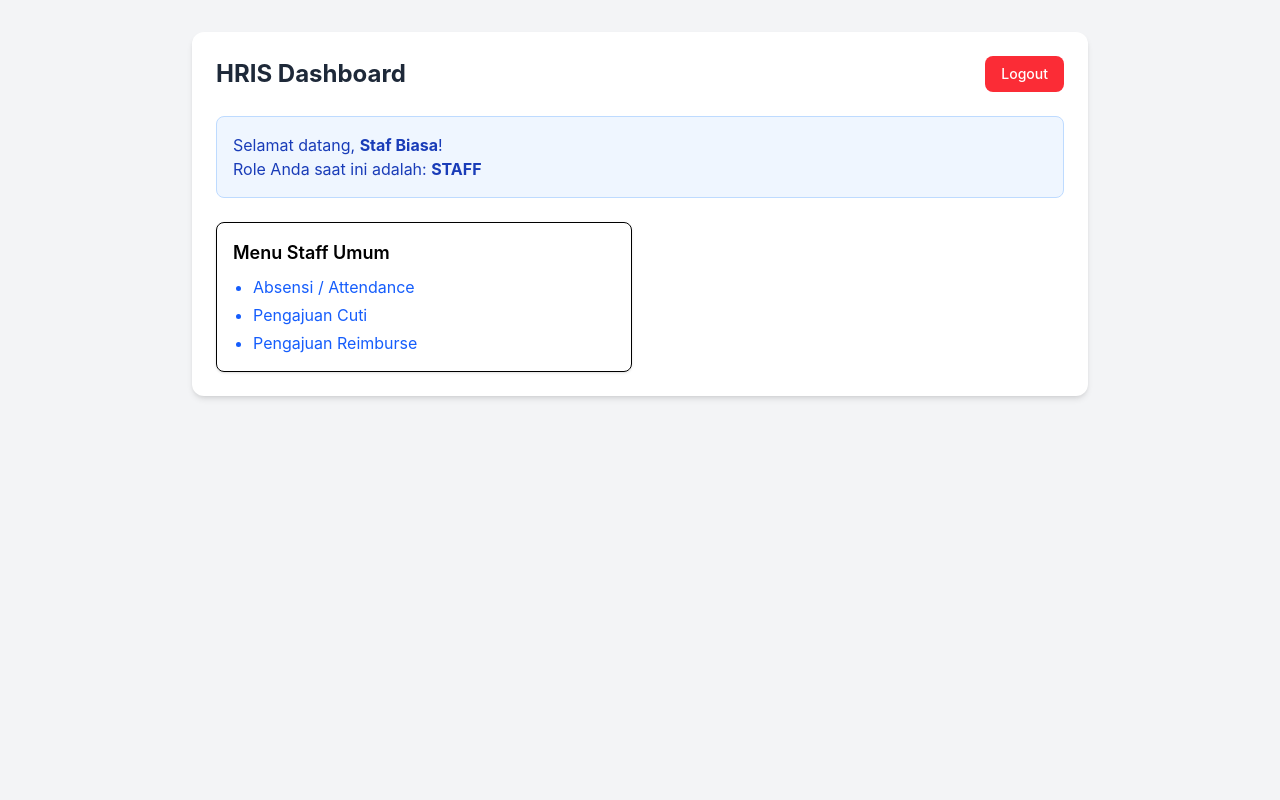
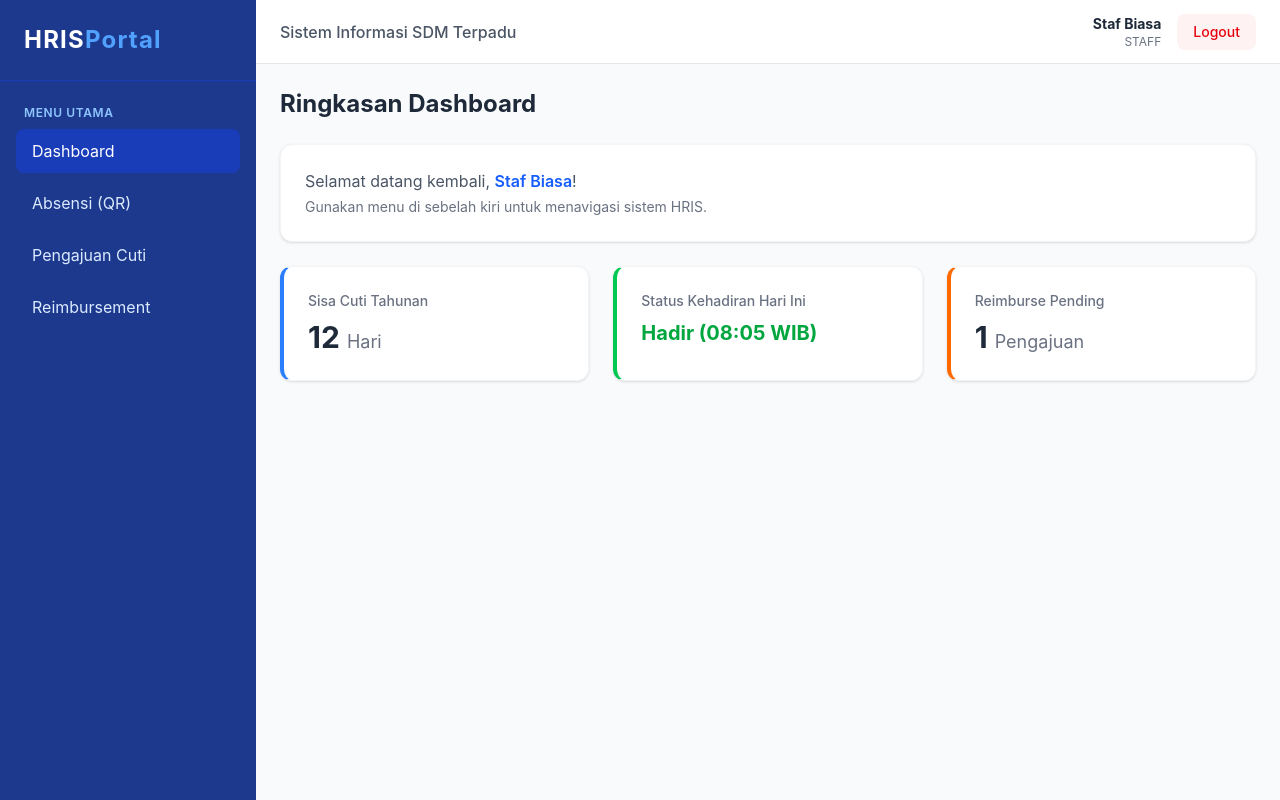
Before and after one commit to Yoel-Lee/TubesRPLL, a React (Vite) app: page /login in a window 1280 px wide. Both pictures are taken after typing "name@example.com", "Sample123" into the empty fields and a click on the button "Masuk". Built offline with nearby package versions, Linux system fonts and the light colour scheme.

Commit message:
main layout & protectedroute

```diff
--- a/src/App.tsx
+++ b/src/App.tsx
@@ -1,15 +1,34 @@
 import { BrowserRouter, Routes, Route, Navigate } from 'react-router-dom';
 import Login from './pages/Login';
 import Dashboard from './pages/Dashboard';
+import ProtectedRoute from './components/ProtectedRoute';
+import MainLayout from './components/MainLayout';
 
 function App() {
   return (
     <BrowserRouter>
       <Routes>
-        {/* Redirect root ke halaman login */}
-        <Route path="/" element={<Navigate to="/login" replace />} />
+
         <Route path="/login" element={<Login />} />
-        <Route path="/dashboard" element={<Dashboard />} />
+
+        {/* parent terbesar -> cek dulu udah login apa belom */}
+        <Route element={<ProtectedRoute />}>
+          {/*kalo ud login , mainlayout disini sebagai parent route juga, biar anak dibawahnya ke load semua komponen sidebar / header nya */}
+          <Route element={<MainLayout />}>
+            <Route path="/" element={<Navigate to="/dashboard" replace />} />
+            <Route path="/dashboard" element={<Dashboard />} />
+
+            {/* Siapkan tempat untuk halaman lainnya nanti */}
+            <Route path="/attendance" element={<div>Halaman Attendance (QR) akan di sini</div>} />
+            <Route path="/leave" element={<div>Halaman Cuti akan di sini</div>} />
+            <Route path="/reimburse" element={<div>Halaman Reimburse akan di sini</div>} />
+            <Route path="/users" element={<div>Halaman User Management akan di sini</div>} />
+            <Route path="/payroll" element={<div>Halaman Payroll akan di sini</div>} />
+          </Route>
+        </Route>
+
+        {/* URL ga valid */}
+        <Route path="*" element={<Navigate to="/dashboard" replace />} />
       </Routes>
     </BrowserRouter>
   );
--- /dev/null
+++ b/src/components/MainLayout.tsx
@@ -0,0 +1,71 @@
+import { Outlet, Link, useLocation, useNavigate } from 'react-router-dom';
+import { useAuthStore } from '../store/authStore';
+
+export default function MainLayout() {
+  const { user, logout } = useAuthStore();
+  const location = useLocation();
+  const navigate = useNavigate();
+
+  const handleLogout = () => {
+    logout();
+    navigate('/login');
+  };
+
+  //menu yg sdg aktif
+  const isActive = (path: string) => location.pathname === path ? 'bg-blue-800 text-white' : 'text-blue-100 hover:bg-blue-700';
+
+  return (
+    <div className="flex h-screen bg-gray-50">
+      {/* Sidebar Kiri */}
+      <aside className="w-64 bg-blue-900 text-white flex flex-col shadow-xl">
+        <div className="p-6 border-b border-blue-800">
+          <h1 className="text-2xl font-bold tracking-wider">HRIS<span className="text-blue-400">Portal</span></h1>
+        </div>
+
+        <nav className="flex-1 px-4 py-6 space-y-2 overflow-y-auto">
+          <p className="px-2 text-xs font-semibold text-blue-300 uppercase tracking-wider mb-2">Menu Utama</p>
+          <Link to="/dashboard" className={`block px-4 py-2.5 rounded-lg transition-colors ${isActive('/dashboard')}`}>Dashboard</Link>
+          <Link to="/attendance" className={`block px-4 py-2.5 rounded-lg transition-colors ${isActive('/attendance')}`}>Absensi (QR)</Link>
+          <Link to="/leave" className={`block px-4 py-2.5 rounded-lg transition-colors ${isActive('/leave')}`}>Pengajuan Cuti</Link>
+          <Link to="/reimburse" className={`block px-4 py-2.5 rounded-lg transition-colors ${isActive('/reimburse')}`}>Reimbursement</Link>
+
+          {/* Menu admin */}
+          {user?.role === 'admin' && (
+            <>
+              <p className="px-2 mt-6 text-xs font-semibold text-orange-300 uppercase tracking-wider mb-2">Administrator</p>
+              <Link to="/users" className={`block px-4 py-2.5 rounded-lg transition-colors ${isActive('/users')}`}>User Management</Link>
+              <Link to="/payroll" className={`block px-4 py-2.5 rounded-lg transition-colors ${isActive('/payroll')}`}>Payroll</Link>
+            </>
+          )}
+        </nav>
+      </aside>
+
+      {/* konten utama bagian kanan */}
+      <div className="flex-1 flex flex-col overflow-hidden">
+        {/* Header Atas */}
+        <header className="bg-white border-b border-gray-200 h-16 flex items-center justify-between px-6 shadow-sm">
+          <div className="text-gray-600 font-medium">
+            Sistem Informasi SDM Terpadu
+          </div>
+          <div className="flex items-center gap-4">
+            <div className="text-right">
+              <p className="text-sm font-bold text-gray-800">{user?.name}</p>
+              <p className="text-xs text-gray-500 uppercase">{user?.role}</p>
+            </div>
+            <button
+              onClick={handleLogout}
+              className="px-4 py-2 bg-red-50 text-red-600 rounded-lg text-sm font-medium hover:bg-red-100 transition-colors"
+            >
+              Logout
+            </button>
+          </div>
+        </header>
+
+        {/* OUTLET */}
+        <main className="flex-1 overflow-x-hidden overflow-y-auto bg-gray-50 p-6">
+          <Outlet />
+        </main>
+      </div>
+    </div>
+  );
+}
--- /dev/null
+++ b/src/components/ProtectedRoute.tsx
@@ -0,0 +1,13 @@
+import { Navigate, Outlet } from 'react-router-dom';
+import { useAuthStore } from '../store/authStore';
+
+export default function ProtectedRoute() {
+  const { isAuthenticated } = useAuthStore();
+
+ // lom login = login dulu bos
+  if (!isAuthenticated) {
+    return <Navigate to="/login" replace />;
+  }
+
+  return <Outlet />;
+}
--- a/src/pages/Dashboard.tsx
+++ b/src/pages/Dashboard.tsx
@@ -1,61 +1,32 @@
-import { useNavigate } from 'react-router-dom';
 import { useAuthStore } from '../store/authStore';
 
 export default function Dashboard() {
-  const navigate = useNavigate();
-  // Mengambil data user dan fungsi logout dari store
-  const { user, logout } = useAuthStore();
-
-  const handleLogout = () => {
-    logout();
-    navigate('/login');
-  };
-
-  // Proteksi sederhana: Jika belum login, jangan tampilkan apa-apa
-  if (!user) {
-    return <div className="p-10 text-center">Akses Ditolak. Silakan Login terlebih dahulu.</div>;
-  }
+  const { user } = useAuthStore();
 
   return (
-    <div className="min-h-screen bg-gray-100 p-8">
-      <div className="max-w-4xl mx-auto bg-white p-6 rounded-xl shadow-md">
-        <div className="flex justify-between items-center mb-6">
-          <h2 className="text-2xl font-bold text-gray-800">HRIS Dashboard</h2>
-          <button
-            onClick={handleLogout}
-            className="bg-red-500 hover:bg-red-600 text-white px-4 py-2 rounded-lg text-sm font-medium transition-colors"
-          >
-            Logout
-          </button>
+    <div className="space-y-6">
+      <h2 className="text-2xl font-bold text-gray-800">Ringkasan Dashboard</h2>
+
+      <div className="bg-white p-6 rounded-xl shadow-sm border border-gray-100">
+        <p className="text-gray-600">
+          Selamat datang kembali, <span className="font-semibold text-blue-600">{user?.name}</span>!
+        </p>
+        <p className="text-sm text-gray-500 mt-1">Gunakan menu di sebelah kiri untuk menavigasi sistem HRIS.</p>
+      </div>
+
+      {/* Grid kartu ringkasan (dummy) */}
+      <div className="grid grid-cols-1 md:grid-cols-3 gap-6">
+        <div className="bg-white p-6 rounded-xl shadow-sm border border-gray-100 border-l-4 border-l-blue-500">
+          <h3 className="text-gray-500 text-sm font-medium">Sisa Cuti Tahunan</h3>
+          <p className="text-3xl font-bold text-gray-800 mt-2">12 <span className="text-lg text-gray-500 font-normal">Hari</span></p>
         </div>
-
-        <div className="bg-blue-50 border border-blue-200 text-blue-800 p-4 rounded-lg mb-6">
-          <p>Selamat datang, <strong>{user.name}</strong>!</p>
-          <p>Role Anda saat ini adalah: <span className="uppercase font-bold">{user.role}</span></p>
+        <div className="bg-white p-6 rounded-xl shadow-sm border border-gray-100 border-l-4 border-l-green-500">
+          <h3 className="text-gray-500 text-sm font-medium">Status Kehadiran Hari Ini</h3>
+          <p className="text-xl font-bold text-green-600 mt-2">Hadir (08:05 WIB)</p>
         </div>
-
-        {/* Contoh Rendering Berbasis Role */}
-        <div className="grid grid-cols-1 md:grid-cols-2 gap-4">
-          <div className="border p-4 rounded-lg shadow-sm">
-            <h3 className="font-semibold text-lg mb-2">Menu Staff Umum</h3>
-            <ul className="list-disc pl-5 space-y-1 text-blue-600">
-              <li><a href="#">Absensi / Attendance</a></li>
-              <li><a href="#">Pengajuan Cuti</a></li>
-              <li><a href="#">Pengajuan Reimburse</a></li>
-            </ul>
-          </div>
-
-          {/* Kolom ini HANYA muncul jika role-nya admin */}
-          {user.role === 'admin' && (
-            <div className="border p-4 rounded-lg shadow-sm bg-orange-50 border-orange-200">
-              <h3 className="font-semibold text-lg text-orange-800 mb-2">Panel Admin Utama</h3>
-              <ul className="list-disc pl-5 space-y-1 text-orange-600">
-                <li><a href="#">User Management</a></li>
-                <li><a href="#">Approval Cuti & Reimburse</a></li>
-                <li><a href="#">Hitung Payroll</a></li>
-              </ul>
-            </div>
-          )}
+        <div className="bg-white p-6 rounded-xl shadow-sm border border-gray-100 border-l-4 border-l-orange-500">
+          <h3 className="text-gray-500 text-sm font-medium">Reimburse Pending</h3>
+          <p className="text-3xl font-bold text-gray-800 mt-2">1 <span className="text-lg text-gray-500 font-normal">Pengajuan</span></p>
         </div>
       </div>
     </div>
```
